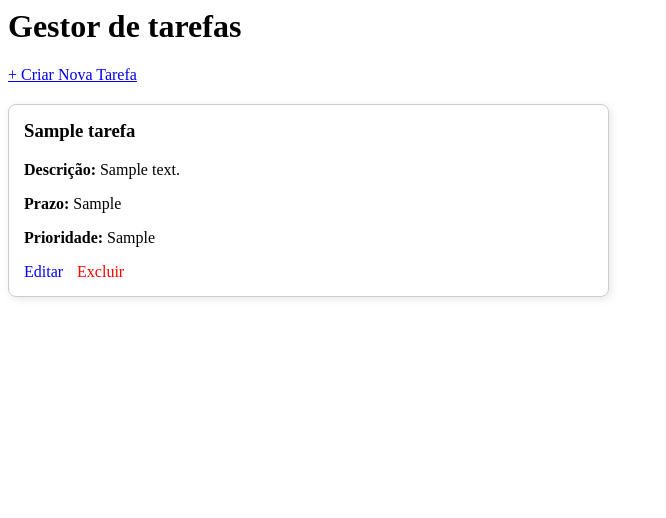
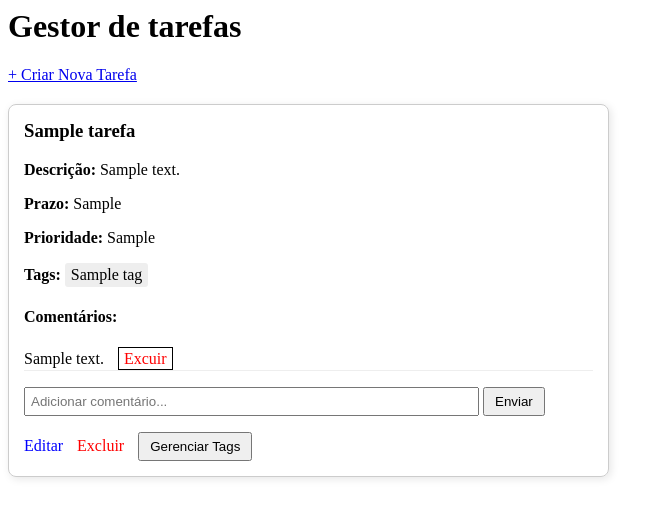
Before and after one commit to thiagonatalicio/aplicacao-web-para-gestao-de-tarefas, a CodeIgniter app: page /database/tarefas in a window 1280 px wide. Shown: the top 518 px of the page, without its empty margins (0-666 px from the left). Run offline with CodeIgniter, Linux system fonts and the light colour scheme; tables that the repository leaves empty or names only in its code hold one stand-in row (values such as "Sample post").

Commit message:
Implementa comentários e gestão de tags nas tarefas.
- Adiciona sistema de comentários para cada tarefa
- Permite adicionar, listar e remover comentários
- Adiciona gerenciamento de tags (criar, editar e remover)
- Atualiza método delete de Tarefas para remover:
  - Comentários relacionados
  - Vínculos com tags (tarefas_tags)
- Exclusão feita via PHP, mantendo compatibilidade com PHP 7.4 e CodeIgniter 3

```diff
--- a/application/controllers/Tarefas.php
+++ b/application/controllers/Tarefas.php
@@ -11,12 +11,39 @@ class Tarefas extends CI_Controller {
     }
 
     // Lista todas as tarefas
-    public function index(){
+    public function index() {
+        $this->load->model('Tag_model');         // garante que o model de tags está carregado
+        $this->load->model('Comentario_model');  // carrega o model de comentários
+
         $dados = new stdClass();
         $dados->titulo = 'Lista de Tarefas';
-        $dados->dbtarefas = $this->Tarefa_model->getAll();
+
+        // Busca todas as tarefas
+        $tarefas = $this->Tarefa_model->getAll();
+
+        // Para cada tarefa, adiciona as tags e comentários relacionados
+        foreach ($tarefas as $tarefa) {
+            // Tags
+            $tags = $this->db
+                        ->select('t.nome')
+                        ->from('tarefas_tags tt')
+                        ->join('tags t', 'tt.tag_id = t.id')
+                        ->where('tt.tarefa_id', $tarefa->id)
+                        ->get()
+                        ->result();
+            $tarefa->tags = array_map(fn($t) => $t->nome, $tags);
+
+            // Comentários
+            $comentarios = $this->Comentario_model->getByTarefa($tarefa->id);
+            $tarefa->comentarios = $comentarios;
+        }
+
+        $dados->dbtarefas = $tarefas;
+
         $this->load->view('tarefas/index', $dados);
     }
+
+
 
     // Formulário para criar nova tarefa
     public function create(){
@@ -68,6 +95,8 @@ class Tarefas extends CI_Controller {
             $tarefaAtualizada = (object) [
                 'titulo' => $this->input->post('titulo'),
                 'descricao' => $this->input->post('descricao'),
+                'prazo' => $this->input->post('prazo') ?: null,
+                'prioridade' => $this->input->post('prioridade') ?: 'Media',
             ];
 
             // Atualiza no banco
@@ -82,10 +111,11 @@ class Tarefas extends CI_Controller {
         $data->titulo = 'Editar Tarefa';
         $data->tarefa = $tarefa;
 
+
         $this->load->view('tarefas/edit', $data);
     }
 
-    // Atualizar tarefa
+    // Atualizar tarefa.
     public function update($id){
         $this->form_validation->set_rules('titulo', 'Título', 'required|max_length[255]');
         $this->form_validation->set_rules('descricao', 'Descrição', 'max_length[65535]');
@@ -106,17 +136,22 @@ class Tarefas extends CI_Controller {
 
         redirect('tarefas');
     }
-
-
-    // Deletar tarefa
+    // Deletar tarefa(junto com comentários e vínculos de tags).
     public function delete($id){
         $tarefa = $this->Tarefa_model->get_by_id($id);
         if (!$tarefa) {
             show_404();
         }
+        // 1️ Deleta comentários relacionados à tarefa.
+        $this->db->where('tarefa_id', $id)->delete('comentarios');
 
+        // 2️ Deleta vínculos de tags relacionados à tarefa.
+        $this->db->where('tarefa_id', $id)->delete('tarefas_tags');
+
+        // 3️ Por último, deleta a tarefa em si.
         $this->Tarefa_model->delete($id);
 
         redirect('tarefas');
     }
+
 }
--- /dev/null
+++ b/application/models/Comentario_model.php
@@ -0,0 +1,28 @@
+<?php
+defined('BASEPATH') OR exit('No direct script access allowed');
+
+class Comentario_model extends CI_Model {
+
+    private $table = 'comentarios';
+
+    public function getByTarefa(int $tarefa_id): array {
+        return $this->db
+                    ->where('tarefa_id', $tarefa_id)
+                    ->order_by('criado_em', 'ASC')
+                    ->get($this->table)
+                    ->result();
+    }
+
+    public function insert(int $tarefa_id, string $texto): int {
+        $this->db->insert($this->table, [
+            'tarefa_id' => $tarefa_id,
+            'texto' => $texto,
+            'criado_em' => date('Y-m-d H:i:s')
+        ]);
+        return $this->db->insert_id();
+    }
+
+    public function delete(int $id): bool {
+        return $this->db->where('id', $id)->delete($this->table);
+    }
+}
--- /dev/null
+++ b/application/models/Tag_model.php
@@ -0,0 +1,29 @@
+<?php
+defined('BASEPATH') OR exit('No direct script access allowed');
+
+class Tag_model extends CI_Model {
+
+    private $table = 'tags';
+
+    public function getAll(): array {
+        return $this->db->order_by('nome', 'ASC')->get($this->table)->result();
+    }
+
+    public function getById(int $id) {
+        return $this->db->where('id', $id)->get($this->table)->row();
+    }
+
+    public function getOrCreate(string $nome): int {
+        $query = $this->db->where('nome', $nome)->get($this->table);
+        if ($query->num_rows() === 0) {
+            $this->db->insert($this->table, ['nome' => $nome]);
+            return $this->db->insert_id();
+        } else {
+            return $query->row()->id;
+        }
+    }
+
+    public function delete(int $id) {
+        return $this->db->where('id', $id)->delete($this->table);
+    }
+}
--- a/application/views/tarefas/index.php
+++ b/application/views/tarefas/index.php
@@ -1,16 +1,51 @@
 <?php if (!empty($dbtarefas)) : ?>
-
 
 <h1>Gestor de tarefas</h1>
 <a href="<?php echo site_url('tarefas/create'); ?>" class="btn-criar">+ Criar Nova Tarefa</a>
 
 <div class="tarefas-container" style="display:flex; flex-wrap: wrap; gap: 20px; margin-top:20px;">
     <?php foreach ($dbtarefas as $tarefa) : ?>
-            <div class="tarefa-card" style="border:1px solid #ccc; border-radius:8px; padding:15px; width:45%; box-shadow:2px 2px 8px rgba(0,0,0,0.1);">
+        <div class="tarefa-card" style="border:1px solid #ccc; border-radius:8px; padding:15px; width:45%; box-shadow:2px 2px 8px rgba(0,0,0,0.1); position:relative;">
             <h3 style="margin-top:0;"><?php echo htmlspecialchars($tarefa->titulo); ?></h3>
             <p><strong>Descrição:</strong> <?php echo htmlspecialchars($tarefa->descricao); ?></p>
             <p><strong>Prazo:</strong> <?php echo htmlspecialchars($tarefa->prazo); ?></p>
             <p><strong>Prioridade:</strong> <?php echo htmlspecialchars($tarefa->prioridade); ?></p>
+
+            <!-- Tags -->
+            <p><strong>Tags:</strong>
+                <?php if (!empty($tarefa->tags)): ?>
+                    <?php foreach ($tarefa->tags as $tag): ?>
+                        <span style="background:#eee; padding:3px 6px; border-radius:3px; margin-right:5px; display:inline-block;">
+                            <?php echo htmlspecialchars($tag); ?>
+                        </span>
+                    <?php endforeach; ?>
+                <?php else: ?>
+                    <em>Nenhuma tag</em>
+                <?php endif; ?>
+            </p>
+
+            <!-- Comentários -->
+            <div style="margin-top:10px;">
+                <h4>Comentários:</h4>
+                <?php if(!empty($tarefa->comentarios)): ?>
+                    <?php foreach($tarefa->comentarios as $c): ?>
+                        <p style="border-bottom:1px solid #eee; padding:2px 0;">
+                            <?php echo htmlspecialchars($c->texto); ?>
+                            <a href="<?php echo site_url('Comentario/delete/'.$c->id); ?>"
+                               style="color:red; text-decoration:none; border: 1px solid black; padding:2px 5px; margin-left:10px;"
+                               onclick="return confirm('Excluir comentário?')">Excuir</a>
+                        </p>
+                    <?php endforeach; ?>
+                <?php else: ?>
+                    <em>Nenhum comentário</em>
+                <?php endif; ?>
+
+                <!-- Formulário para adicionar comentário -->
+                <form action="<?php echo site_url('Comentario/store/'.$tarefa->id); ?>" method="post" style="margin-top:5px;">
+                    <input type="text" name="texto" placeholder="Adicionar comentário..." style="width:80%; padding:5px;">
+                    <button type="submit" style="padding:5px 10px;">Enviar</button>
+                </form>
+            </div>
 
             <div class="acoes" style="margin-top:10px;">
                 <a href="<?php echo site_url('tarefas/edit/'.$tarefa->id); ?>"
@@ -19,13 +54,45 @@
                 <a href="<?php echo site_url('tarefas/delete/'.$tarefa->id); ?>"
                    style="color:red; text-decoration:none;"
                    onclick="return confirm('Tem certeza que deseja excluir esta tarefa?')">Excluir</a>
+
+                <!-- Botão de tags -->
+                <button onclick="openTagModal(<?php echo $tarefa->id; ?>)"
+                        style="margin-left:10px; padding:5px 10px;">Gerenciar Tags</button>
+            </div>
+
+            <!-- Modal de tags -->
+            <div id="tagModal-<?php echo $tarefa->id; ?>" class="tag-modal" style="display:none; position:absolute; top:10px; left:10px; background:white; border:1px solid #ccc; padding:15px; z-index:10; width:90%; max-width:300px; box-shadow:2px 2px 10px rgba(0,0,0,0.2);">
+                <h4>Gerenciar Tags</h4>
+                <form action="<?php echo site_url('Tags/update_tags/'.$tarefa->id); ?>" method="post">
+                    <input type="text" name="tags"
+                           value="<?php echo !empty($tarefa->tags) ? implode(', ', $tarefa->tags) : ''; ?>"
+                           style="width:100%; padding:5px;"
+                           placeholder="Separe por vírgula">
+                    <div style="margin-top:10px;">
+                        <button type="submit" style="padding:5px 10px;">Salvar</button>
+                        <button type="button" onclick="closeTagModal(<?php echo $tarefa->id; ?>)" style="padding:5px 10px; margin-left:5px;">Fechar</button>
+                    </div>
+                </form>
             </div>
         </div>
     <?php endforeach; ?>
 </div>
+
 <?php else: ?>
 <p>Nenhuma tarefa encontrada.</p>
 <?php endif; ?>
+
 <?php if (validation_errors()): ?>
 <div style="color:red;"><?php echo validation_errors(); ?></div>
 <?php endif; ?>
+
+<script>
+// Abre modal
+function openTagModal(id) {
+    document.getElementById('tagModal-' + id).style.display = 'block';
+}
+// Fecha modal
+function closeTagModal(id) {
+    document.getElementById('tagModal-' + id).style.display = 'none';
+}
+</script>
```
Also changed, not shown: application/controllers/Comentario.php (added, +32 -0 lines), application/controllers/Tags.php (added, +35 -0 lines), application/views/tarefas/edit.php (+44 -11 lines). Lines whose indentation alone changed are shown as unchanged.
